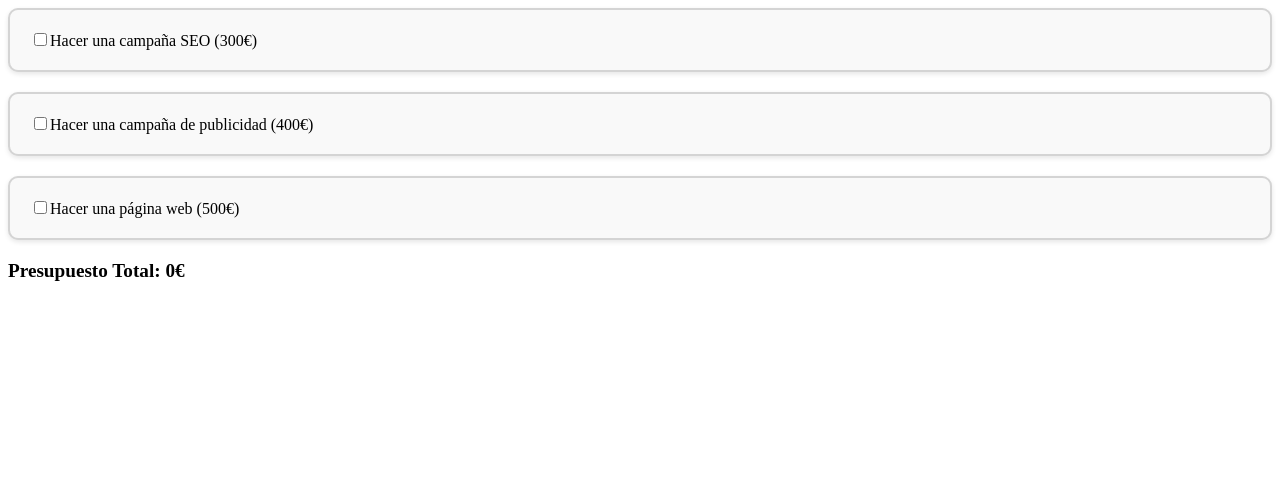
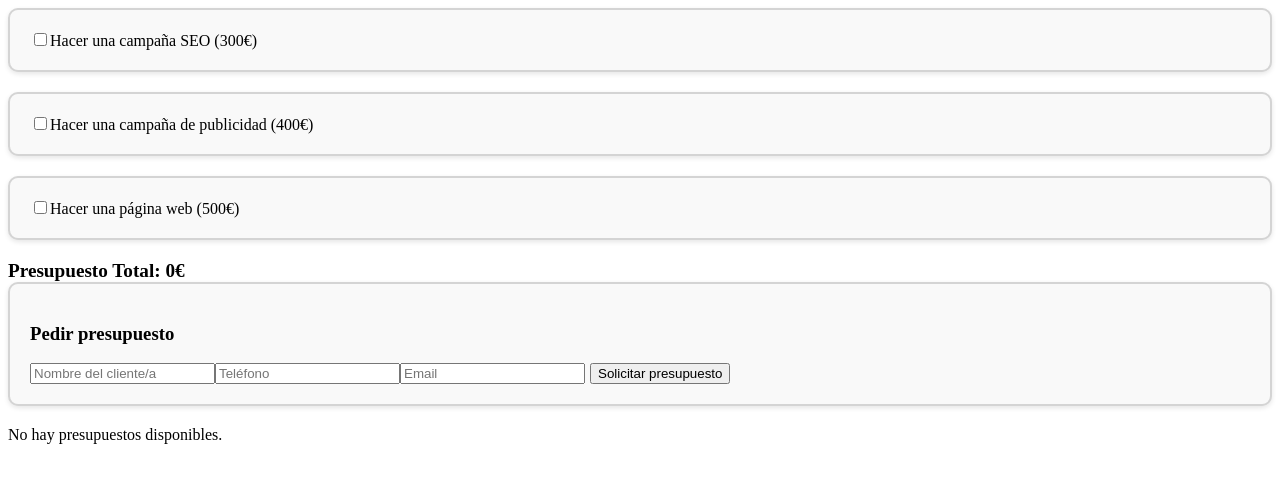
Before and after one commit to Wizardrunner/Sprint-6, an Angular app: page / in a window 1280 px wide. Shown: the top 482 px of the page. Built offline with nearby package versions, Linux system fonts and the light colour scheme.

Commit message:
Adding custom budgets

```diff
--- a/src/app/app.component.html
+++ b/src/app/app.component.html
@@ -1,3 +1,4 @@
+<!--src/app/app.component.html-->
 <div class="option-box">
   <input type="checkbox" id="seo" [(ngModel)]="seo" (change)="calculateBudget()">
   <label for="seo">Hacer una campaña SEO (300€)</label>
@@ -36,3 +37,15 @@
 
 <!-- Componente modal para mostrar información -->
 <app-info-modal [content]="modalContent" [show]="showModal" (close)="closeModal()"></app-info-modal>
+
+
+<!--Formulario para que los usuarios puedan meter sus datos-->
+<div class="option-box">
+  <h3>Pedir presupuesto</h3>
+  <input type="text" [(ngModel)]="customerName" placeholder="Nombre del cliente/a">
+  <input type="text" [(ngModel)]="customerPhone" placeholder="Teléfono">
+  <input type="email" [(ngModel)]="customerEmail" placeholder="Email">
+  <button (click)="requestBudget()">Solicitar presupuesto</button>
+</div>
+
+<app-budgets-list [budgets]="getBudgets()"></app-budgets-list>
--- a/src/app/app.component.ts
+++ b/src/app/app.component.ts
@@ -2,12 +2,14 @@
 import { Component } from '@angular/core';
 import { FormsModule } from '@angular/forms';
 import { CommonModule } from '@angular/common';
-import { InfoModalComponent } from './info-modal/info-modal.component'; // Asegúrate de que la ruta sea correcta
+import { InfoModalComponent } from './info-modal/info-modal.component';
+import { BudgetService } from './budget.service';
+import { BudgetsListComponent } from './budgets-list/budgets-list.component';
 
 @Component({
   selector: 'app-root',
   standalone: true,
-  imports: [FormsModule, CommonModule, InfoModalComponent],
+  imports: [FormsModule, CommonModule, InfoModalComponent, BudgetsListComponent],
   templateUrl: './app.component.html',
   styleUrls: ['./app.component.css']
 })
@@ -21,6 +23,10 @@ export class AppComponent {
   numberOfLanguages: number = 0; // Inicia en 0
   modalContent: string = '';
   showModal: boolean = false;
+
+  customerName: string = '';
+  customerPhone: string = '';
+  customerEmail: string = '';
 
   // Método para abrir el modal
   openModal(content: string): void {
@@ -57,4 +63,43 @@ export class AppComponent {
     this.numberOfLanguages = Math.max(0, this.numberOfLanguages + change); // Asegura que no sea menor a 0.
     this.calculateBudget(); // Recalcula el presupuesto con cada cambio.
   }
+
+  constructor(private budgetService: BudgetService) {}
+
+  requestBudget() {
+    const budgetDetails = {
+      name: this.customerName,
+      phone: this.customerPhone,
+      email: this.customerEmail,
+      services: this.getServices(),
+      total: this.totalBudget
+    };
+
+    this.budgetService.addBudget(budgetDetails);
+    this.resetForm();
+  }
+
+    // Agrega un método para obtener los presupuestos
+    getBudgets() {
+      return this.budgetService.getBudgets();
+    }
+
+
+    getServices() {
+      let services = [];
+      if (this.seo) services.push('SEO');
+      if (this.ads) services.push('Publicidad');
+      if (this.web) services.push(`Web (${this.numberOfPages} páginas, ${this.numberOfLanguages} idiomas)`);
+      return services.join(', ');
+    }
+
+    resetForm() {
+      this.customerName = '';
+      this.customerPhone = '';
+      this.customerEmail = '';
+      this.seo = this.ads = this.web = false;
+      this.numberOfPages = this.numberOfLanguages = 0;
+      this.calculateBudget();
+    }
+
 }
--- a/src/app/budget.service.ts
+++ b/src/app/budget.service.ts
@@ -1,10 +1,11 @@
-// budget.service.ts
+// src/app/budget.service.ts
 import { Injectable } from '@angular/core';
 
 @Injectable({
   providedIn: 'root',
 })
 export class BudgetService {
+  private budgets: any[] = [];
   private numberOfPages = 1;
   private numberOfLanguages = 1;
 
@@ -32,4 +33,12 @@ export class BudgetService {
     total += pages * languages * 30; // Costo adicional por el número de páginas e idiomas
     return total;
   }
+  addBudget(budget: any) {
+    this.budgets.push(budget);
+  }
+
+  getBudgets() {
+    return this.budgets;
+  }
+
 }
--- /dev/null
+++ b/src/app/budgets-list/budgets-list.component.html
@@ -0,0 +1,2 @@
+<!--src/app/budgets-list/budgets-list.component.html-->
+<p>budgets-list works!</p>
--- /dev/null
+++ b/src/app/budgets-list/budgets-list.component.ts
@@ -0,0 +1,25 @@
+// src/app/budgets-list/budgets-list.component.ts
+import { Component, Input } from '@angular/core';
+import { CommonModule } from '@angular/common';
+
+@Component({
+  selector: 'app-budgets-list',
+  standalone: true,
+  imports: [CommonModule],
+  template: `
+    <div *ngIf="budgets.length > 0">
+      <div *ngFor="let budget of budgets" class="budget-box">
+        <div>{{budget.name}} ({{budget.phone}}, {{budget.email}})</div>
+        <div>Servicios contratados: {{budget.services}}</div>
+        <div>Total: {{budget.total}}€</div>
+      </div>
+    </div>
+    <div *ngIf="budgets.length === 0">
+      <p>No hay presupuestos disponibles.</p>
+    </div>
+  `,
+  styleUrls: ['./budgets-list.component.css']
+})
+export class BudgetsListComponent {
+  @Input() budgets: Array<any> = [];
+}
```
Also changed, not shown: src/app/budgets-list/budgets-list.component.css (added), 1 other file (tests, documents, lock files or other folders).
